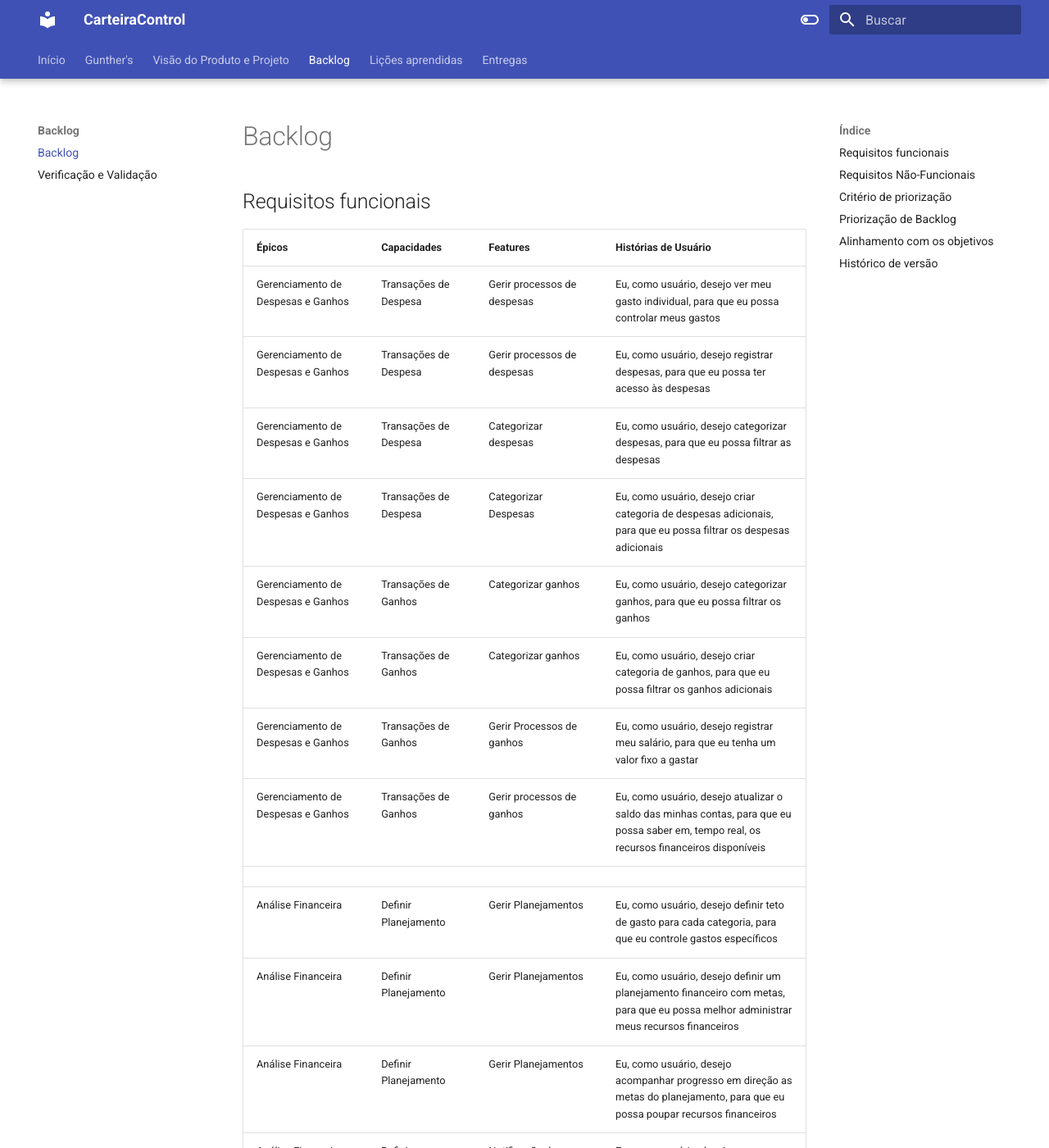
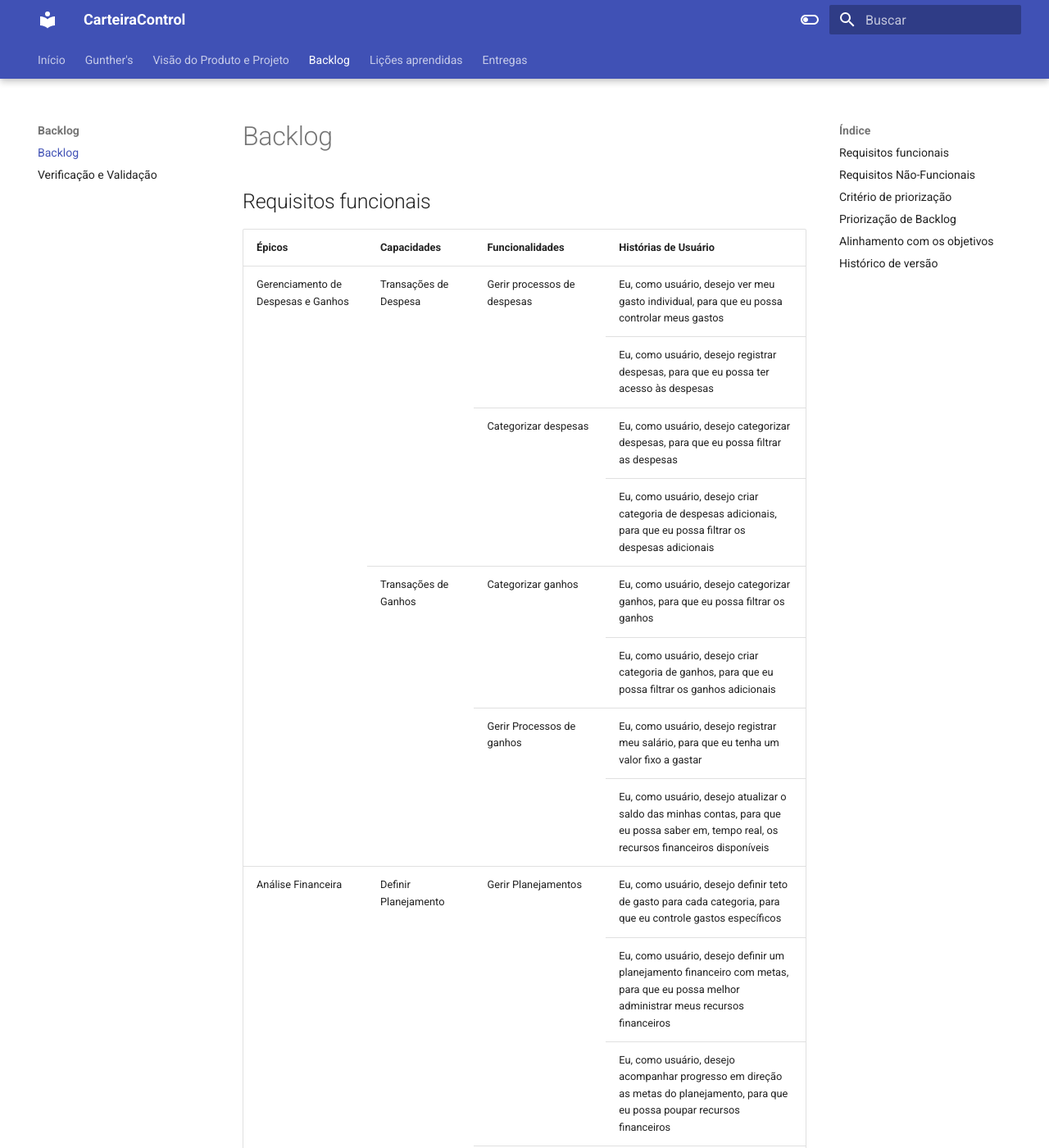
Before and after one commit to mdsreq-fga-unb/2023.2-CarteiraControl, an MkDocs documentation site: the page built from docs/backlog.md, in a window 1280 px wide and 1400 px high. Shown: the whole window at 82% size. Built offline with MkDocs 1.6.1 and Material for MkDocs 9.7.7, drawn with Linux system fonts in a browser that asks for light colours; some of the changed text lies outside the part shown.

Commit message:
Correção na tabela dos requisitos

```diff
--- a/docs/backlog.md
+++ b/docs/backlog.md
@@ -1,31 +1,137 @@
 ## Requisitos funcionais
-|Épicos |Capacidades |Features |Histórias de Usuário |
-| ----- | -------| ------|-------------|
-|Gerenciamento de Despesas e Ganhos|Transações de Despesa|Gerir processos de despesas|Eu, como usuário, desejo ver meu gasto individual, para que eu possa controlar meus gastos|
-|Gerenciamento de Despesas e Ganhos|Transações de Despesa|Gerir processos de despesas|Eu, como usuário, desejo registrar despesas, para que eu possa ter acesso às despesas|
-|Gerenciamento de Despesas e Ganhos|Transações de Despesa|Categorizar despesas|Eu, como usuário, desejo categorizar despesas, para que eu possa filtrar as despesas|
-|Gerenciamento de Despesas e Ganhos|Transações de Despesa|Categorizar Despesas|Eu, como usuário, desejo criar categoria de despesas adicionais, para que eu possa filtrar os despesas adicionais|
-|Gerenciamento de Despesas e Ganhos|Transações de Ganhos|Categorizar ganhos|Eu, como usuário, desejo categorizar ganhos, para que eu possa filtrar os ganhos|
-|Gerenciamento de Despesas e Ganhos|Transações de Ganhos|Categorizar ganhos|Eu, como usuário, desejo criar categoria de ganhos, para que eu possa filtrar os ganhos adicionais|
-|Gerenciamento de Despesas e Ganhos|Transações de Ganhos|Gerir Processos de ganhos|Eu, como usuário, desejo registrar meu salário, para que eu tenha um valor fixo a gastar|
-|Gerenciamento de Despesas e Ganhos|Transações de Ganhos|Gerir processos de ganhos|Eu, como usuário, desejo atualizar o saldo das minhas contas, para que eu possa saber em, tempo real, os recursos financeiros disponíveis|
-|||||
-|Análise Financeira|Definir Planejamento|Gerir Planejamentos|Eu, como usuário, desejo definir teto de gasto para cada categoria, para que eu controle gastos específicos|
-|Análise Financeira|Definir Planejamento|Gerir Planejamentos|Eu, como usuário, desejo definir um planejamento financeiro com metas, para que eu possa melhor administrar meus recursos financeiros|
-|Análise Financeira|Definir Planejamento|Gerir Planejamentos|Eu, como usuário, desejo acompanhar progresso em direção as metas do planejamento, para que eu possa poupar recursos   financeiros|
-|Análise Financeira|Definir Planejamento|Notificação de Planejamento|Eu, como usuário, desejo ser notificado quando 80% perto do teto de gastos. para que eu não exceda o limite de gastos|
-|Análise Financeira|Definir Planejamento|Notificação de Planejamento|Eu, como usuário, desejo ser notificado 5 dias antes da data do planejamento, para que eu não exceda o limite da data.|
-|Análise Financeira|Estatísticas|Gráfico de ganhos e despesas|Eu, como usuário, desejo ver gráficos de barras dos gastos por categoria, para que eu tenha conhecimentos dos meu gastos ao final do mês|
-|Análise Financeira|Estatísticas|Gráfico de ganhos e despesas|Eu, como usuário, desejo ver gráficos de barras dos ganhos por categoria, para que eu tenha conhecimento dos meu ganhos mensais|
-|Análise Financeira|Estatísticas|Gráfico de ganhos e despesas|Eu, como usuário, desejo ver gráfico circular do balanço mensal, para que eu tenha conhecimentos dos meu gastos ao final do mês|
-|||||
-|Gerenciamento de Usuários e Contas Bancárias|Informações de Usuário|Gerir cadastro de informações de Usuário|Eu, como usuário, desejo criar minha conta, para que eu possa criar um perfil|
-|Gerenciamento de Usuários e Contas Bancárias|Informações de Usuário|Gerir cadastro de informações de Usuário|Eu, como usuário, desejo atualizar as informações da minha conta de usuário, para que eu possa modificar meu perfil|
-|Gerenciamento de Usuários e Contas Bancárias|Informações de Usuário|Login e Logoff|Eu, como usuário, desejo logar na minha conta, para que eu possa acessar meu perfil|
-|Gerenciamento de Usuários e Contas Bancárias|Informações de Usuário|Login e Logoff|Eu, como usuário, desejo atualizar as informações de login, para que eu possa modificar meu acesso|
-|Gerenciamento de Usuários e Contas Bancárias|Informações de Contas Bancárias|Gerir cadastro de informações de Contas bancárias|Eu, como usuário, desejo cadastrar minhas contas dos bancos, para que eu possa rastrear minhas depesas|
-|Gerenciamento de Usuários e Contas Bancárias|Informações de Contas Bancárias|Gerir cadastro de informações de Contas bancárias|Eu, como usuário, desejo atualizar as informações da minha conta do banco, para que eu possa modificar meu perfil|
-|
+<table>
+    <thead>
+        <tr>
+            <th>Épicos</th>
+            <th>Capacidades</th>
+            <th>Funcionalidades</th>
+            <th>Histórias de Usuário</th>
+        </tr>
+    </thead>
+    <tbody>
+    <tr>
+        <td rowspan="37">Gerenciamento de Despesas e Ganhos</td>
+        <td rowspan="8">Transações de Despesa</td>
+        <td rowspan="4">Gerir processos de despesas</td>
+        <td>Eu, como usuário, desejo ver meu gasto individual, para que eu possa controlar meus gastos </td>
+    </tr>
+    <tr>
+        <td>Eu, como usuário, desejo registrar despesas, para que eu possa ter acesso às despesas</td>
+    </tr>
+    <tr>
+    </tr>
+    <tr>
+    </tr>
+    <tr>
+        <td rowspan="4">Categorizar despesas </td>
+        <td>Eu, como usuário, desejo categorizar despesas, para que eu possa filtrar as despesas</td>
+    </tr>
+    <tr>
+        <td>Eu, como usuário, desejo criar categoria de despesas adicionais, para que eu possa filtrar os despesas adicionais</td>
+    </tr>
+    <tr>
+    </tr>
+    <tr>
+    </tr>
+    <tr>
+        <td rowspan="14">Transações de Ganhos</td>
+        <td rowspan="4">Categorizar ganhos</td>
+        <td>Eu, como usuário, desejo categorizar ganhos, para que eu possa filtrar os ganhos</td>
+    </tr>
+    <tr>
+        <td>Eu, como usuário, desejo criar categoria de ganhos, para que eu possa filtrar os ganhos adicionais</td>
+    </tr>
+    <tr>
+    </tr>
+    <tr>
+    </tr>
+    <tr>
+        <td rowspan="2">Gerir Processos de ganhos</td>
+        <td>Eu, como usuário, desejo registrar meu salário, para que eu tenha um valor fixo a gastar</td>
+    </tr>
+    <tr>
+        <td>Eu, como usuário, desejo atualizar o saldo das minhas contas, para que eu possa saber em, tempo real, os recursos financeiros disponíveis</td>
+    </tr>
+    <tr>
+    </tr>
+    </tbody>
+    <tbody>
+    <tr>
+        <td rowspan="37">Análise Financeira</td>
+        <td rowspan="8">Definir Planejamento</td>
+        <td rowspan="4">Gerir Planejamentos</td>
+        <td>Eu, como usuário, desejo definir teto de gasto para cada categoria, para que eu controle gastos específicos </td>
+    </tr>
+    <tr>
+        <td>Eu, como usuário, desejo definir um planejamento financeiro com metas, para que eu possa melhor administrar meus recursos financeiros</td>
+    </tr>
+    <tr>
+        <td>Eu, como usuário, desejo acompanhar progresso em direção as metas do planejamento, para que eu possa poupar recursos financeiros</td>
+    </tr>
+    <tr>
+    </tr>
+    <tr>
+        <td rowspan="4">Notificação de Planejamento </td>
+        <td>Eu, como usuário, desejo ser notificado quando 80% perto do teto de gastos. para que eu não exceda o limite de gastos</td>
+    </tr>
+    <tr>
+        <td>Eu, como usuário, desejo ser notificado 5 dias antes da data do planejamento, para que eu não exceda o limite da data.</td>
+    </tr>
+    <tr>
+    </tr>
+    <tr>
+    </tr>
+    <tr>
+        <td rowspan="14">Estatísticas</td>
+        <td rowspan="4">Gráfico de ganhos e despesas</td>
+        <td>Eu, como usuário, desejo ver gráficos de barras dos gastos por categoria, para que eu tenha conhecimentos dos meu gastos ao final do mês</td>
+    </tr>
+    <tr>
+        <td>Eu, como usuário, desejo ver gráficos de barras dos ganhos por categoria, para que eu tenha conhecimento dos meu ganhos mensais</td>
+    </tr>
+    <tr>
+        <td>Eu, como usuário, desejo ver gráfico circular do balanço mensal, para que eu tenha conhecimentos dos meu gastos ao final do mês</td>
+    </tr>
+    <tr>
+    </tr>
+    </tbody>
+    <tbody>
+    <tr>
+        <td rowspan="37">Gerenciamento de Usuários e Contas Bancárias</td>
+        <td rowspan="8">Informações de Usuário</td>
+        <td rowspan="4">Gerir cadastro de informações de Usuário</td>
+        <td>Eu, como usuário, desejo criar minha conta, para que eu possa criar um perfil </td>
+    </tr>
+    <tr>
+        <td>Eu, como usuário, desejo atualizar as informações da minha conta de usuário, para que eu possa modificar meu perfil</td>
+    </tr>
+    <tr>
+    </tr>
+    <tr>
+    </tr>
+    <tr>
+        <td rowspan="4">Login e Logoff </td>
+        <td>Eu, como usuário, desejo logar na minha conta, para que eu possa acessar meu perfil</td>
+    </tr>
+    <tr>
+        <td>Eu, como usuário, desejo atualizar as informações de login, para que eu possa modificar meu acesso</td>
+    </tr>
+    <tr>
+    </tr>
+    <tr>
+    </tr>
+    <tr>
+        <td rowspan="14">Informações de Contas Bancárias</td>
+        <td rowspan="4">Gerir cadastro de informações de Contas bancárias</td>
+        <td>Eu, como usuário, desejo cadastrar minhas contas dos bancos, para que eu possa rastrear minhas depesas</td>
+    </tr>
+    <tr>
+        <td>Eu, como usuário, desejo atualizar as informações da minha conta do banco, para que eu possa modificar meu perfil</td>
+    </tr>
+    <tr>
+    </tr>
+    </tbody>
+</table>
 
 
 ## Requisitos Não-Funcionais
```
Also changed, not shown: docs/VisaoProduto.md (+1 -1 lines).
